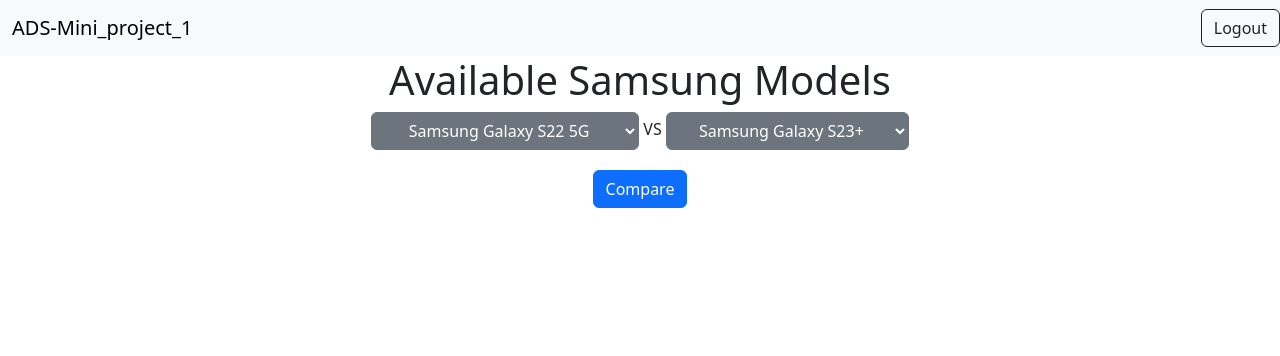
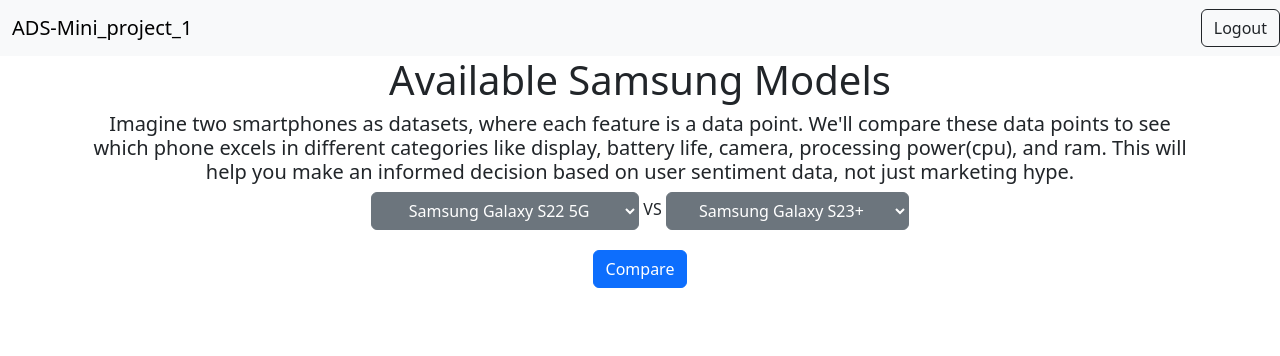
Before and after one commit to Raymond9799/ads_mini_project, a Django app: page /dashboard in a window 1280 px wide. Shown: the top 356 px of the page. Run offline with Django 4.2, Linux system fonts and the light colour scheme.

Commit message:
docs: update pre-requisites for readme and added project description in dashboard page

```diff
--- a/ads_mini_project/dashboard/templates/dashboard/home.html
+++ b/ads_mini_project/dashboard/templates/dashboard/home.html
@@ -22,6 +22,9 @@
     <div class="container">
         <div style="text-align: center;">
             <h1>Available Samsung Models</h1>
+            <h5>
+                Imagine two smartphones as datasets, where each feature is a data point. We'll compare these data points to see which phone excels in different categories like display, battery life, camera, processing power(cpu), and ram. This will help you make an informed decision based on user sentiment data, not just marketing hype.
+            </h5>
         </div>
         <!-- create two dropdown button with 4 sub items for each in same row -->
         <div class="continer text-center">
```
Also changed, not shown: README.md, ads_mini_project/db.sqlite3, ads_mini_project/static/image/wc_SamsungGalaxyS225G.png, ads_mini_project/static/image/wc_SamsungGalaxyS23+.png, 1 other file.
